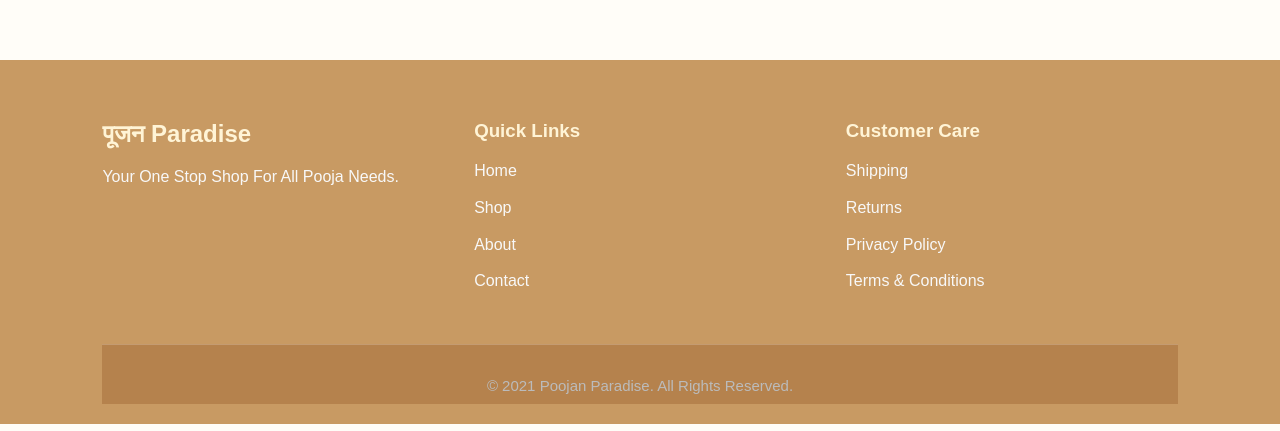
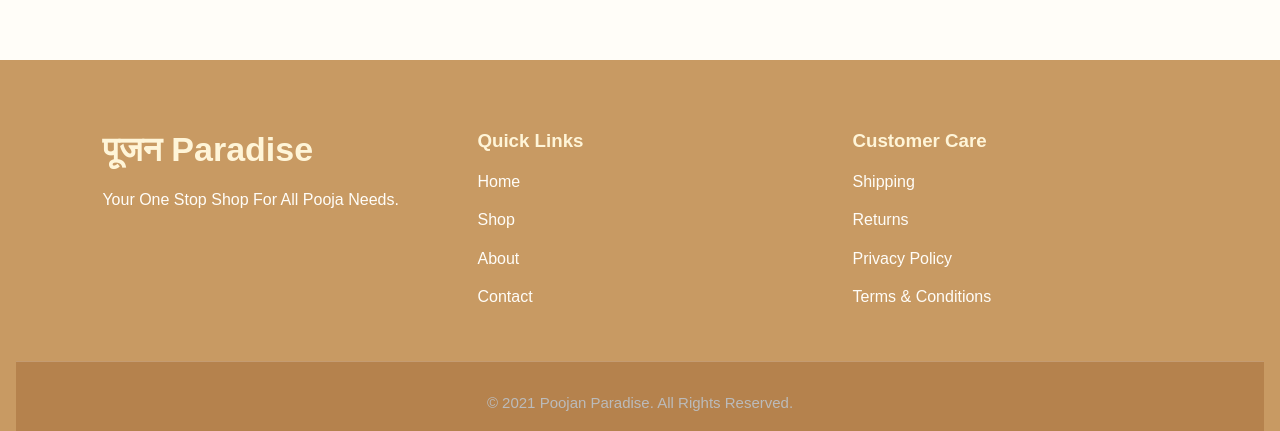
Before and after one commit to dagarjaat1313-dev/poojan-paradise-, a React (Vite) app: page /cart in a window 1280 px wide. Shown: the part 940-1371 px from the top of the page. Built offline with nearby package versions, Linux system fonts and the light colour scheme.

Commit message:
Update Footer.css

```diff
--- a/src/components/Footer.css
+++ b/src/components/Footer.css
@@ -1,42 +1,63 @@
 .footer{
   background:#C89A63;
   color:#fff;
-  padding:60px 8% 20px;
+  padding:70px 8% 0;
   margin-top:80px;
 }
 
 .footer-top{
   display:grid;
   grid-template-columns:repeat(auto-fit,minmax(220px,1fr));
-  gap:40px;
+  gap:50px;
+  padding-bottom:40px;
 }
 
-.footer h2,
+.footer h2{
+  font-size:34px;
+  color:#FFF5D8;
+  margin-bottom:15px;
+}
+
 .footer h3{
-  color:#FFF4D6;
+  color:#FFF5D8;
   margin-bottom:15px;
 }
 
 .footer p{
-  color:#F8F8F8;
-  line-height:1.8;
+  color:#FFFDF8;
+  line-height:1.9;
   margin:8px 0;
+  cursor:pointer;
+  transition:.3s;
+}
+
+.footer p:hover{
+  color:#FFE082;
 }
 
 .footer-bottom{
-  margin-top:40px;
-  padding-top:20px;
+  background:#B5824D;
   text-align:center;
-  border-top:1px solid rgba(255,255,255,.25);
-  background:#B5824D;
-  padding-bottom:10px;
+  padding:20px;
+  margin-left:-8%;
+  margin-right:-8%;
   font-size:15px;
+  border-top:1px solid rgba(255,255,255,.2);
 }
 
 @media(max-width:768px){
 
+.footer{
+text-align:center;
+}
+
 .footer-top{
 grid-template-columns:1fr;
+gap:35px;
+}
+
+.footer h2{
+font-size:28px;
 }
 
 }
```
